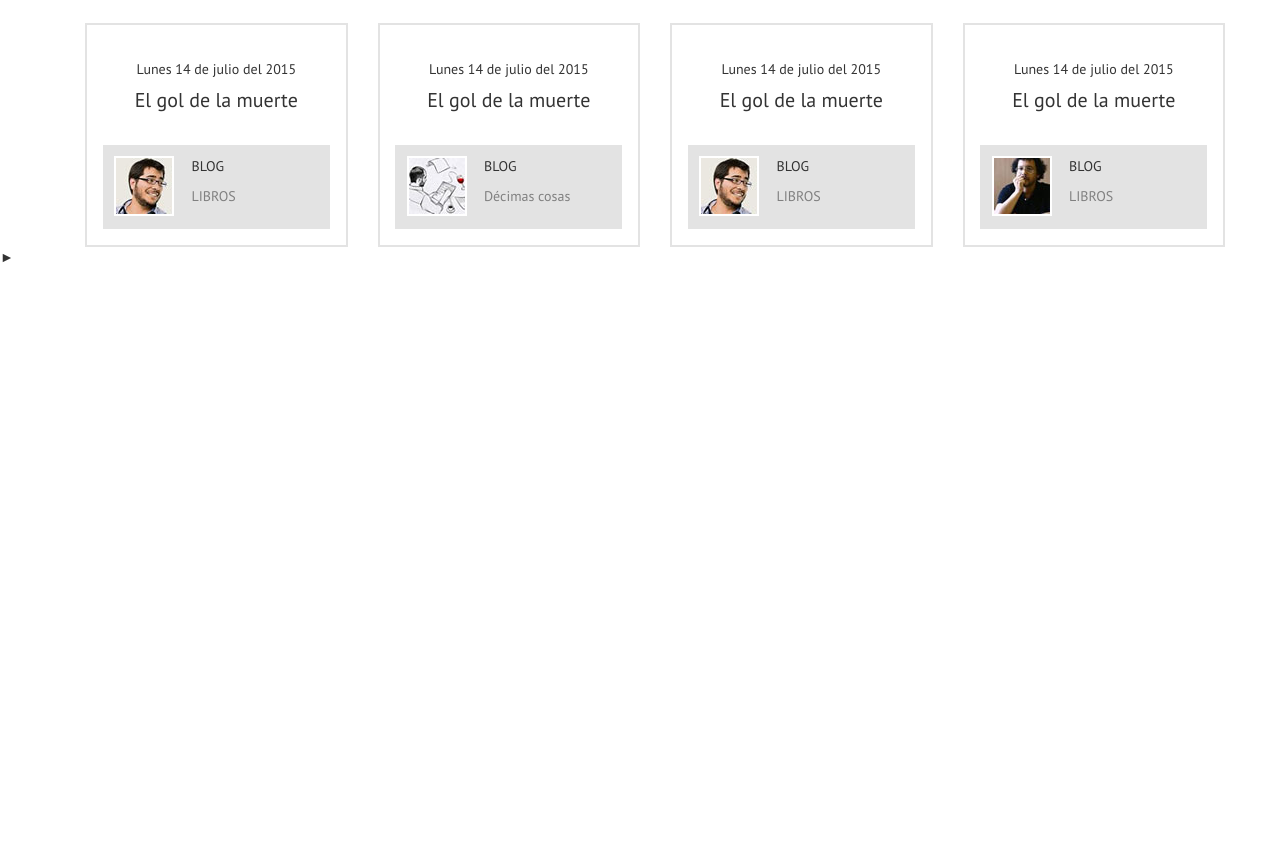
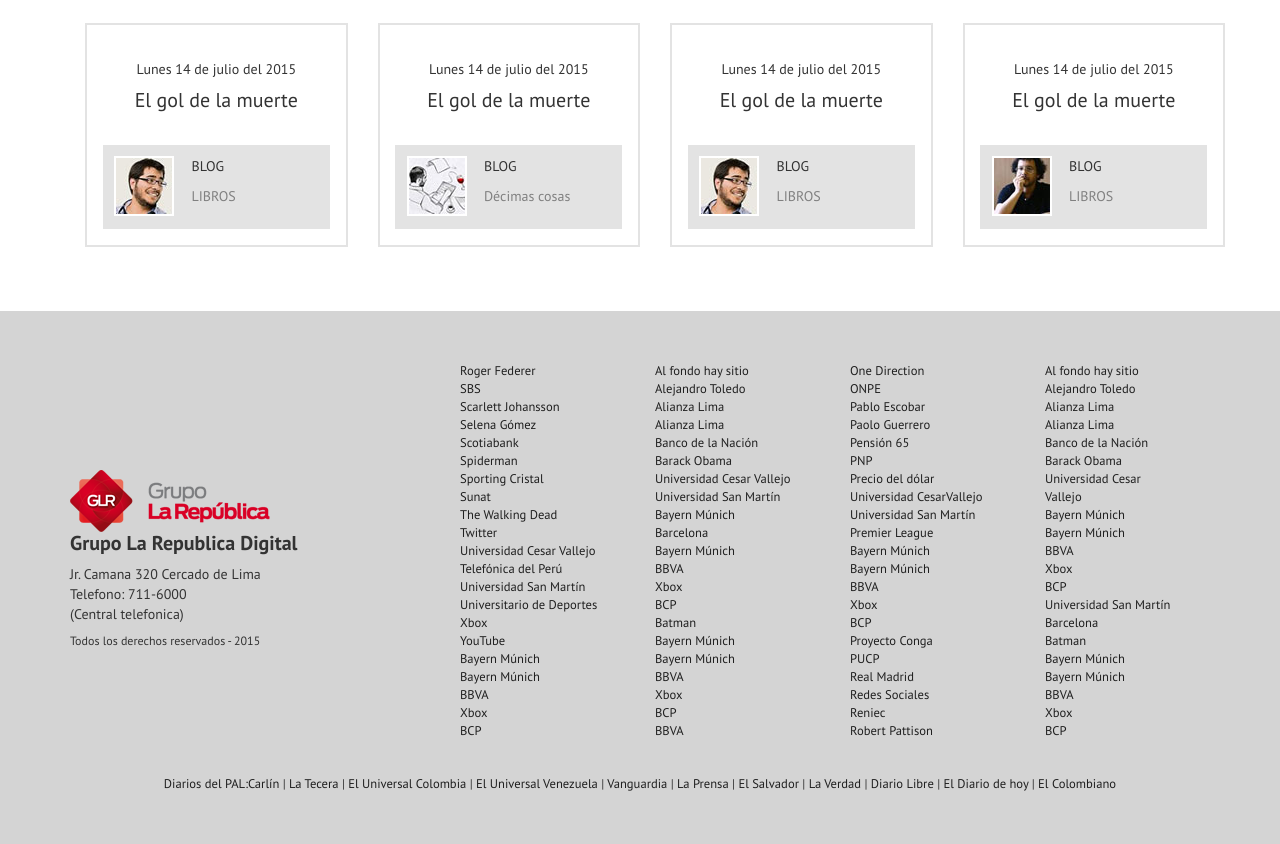
Before and after one commit to bluedem0n/republica, a plain HTML site: page blog.html in a window 1280 px wide. Shown: the part 1487-2331 px from the top of the page. Before the commit the page ends 1754 px from the top, so only its background shows below. Drawn offline with nearby package versions, Linux system fonts and the light colour scheme.

Commit message:
Incluyendo footer en Blog

```diff
--- a/blog.html
+++ b/blog.html
@@ -455,5 +455,127 @@
     </div>
     </section>
     </div>
-</body>
-►</html>
+    <footer>
+    <div class="container">
+        <div class="row">
+            <div class="col-md-4">
+                <img class="logo-footer" src="image/logo-grupo-la-republica.png" alt="La Republica">
+                <h4><b>Grupo La Republica Digital</b></h4>
+                <p>Jr. Camana 320 Cercado de Lima<br>
+                Telefono: 711-6000<br>
+                (Central telefonica)</p>
+                <h6>Todos los derechos reservados - 2015</h6>
+            </div>
+            <div class="col-md-2">
+                <a href="#">Roger Federer</a><br>
+                <a href="#">SBS</a><br>
+                <a href="#">Scarlett Johansson</a><br>
+                <a href="#">Selena Gómez</a><br>
+                <a href="#">Scotiabank</a><br>
+                <a href="#">Spiderman</a><br>
+                <a href="#">Sporting Cristal</a><br>
+                <a href="#">Sunat</a><br>
+                <a href="#">The Walking Dead</a><br>
+                <a href="#">Twitter</a><br>
+                <a href="#">Universidad Cesar Vallejo</a><br>
+                <a href="#">Telefónica del Perú</a><br>
+                <a href="#">Universidad San Martín</a><br>
+                <a href="#">Universitario de Deportes</a><br>
+                <a href="#">Xbox</a><br>
+                <a href="#">YouTube</a><br>
+                <a href="#">Bayern Múnich</a><br>
+                <a href="#">Bayern Múnich</a><br>
+                <a href="#">BBVA</a><br>
+                <a href="#">Xbox</a><br>
+                <a href="#">BCP</a><br>
+            </div>
+            <div class="col-md-2">
+                <a href="#">Al fondo hay sitio</a><br>
+                <a href="#">Alejandro Toledo</a><br>
+                <a href="#">Alianza Lima</a><br>
+                <a href="#">Alianza Lima</a><br>
+                <a href="#">Banco de la Nación</a><br>
+                <a href="#">Barack Obama</a><br>
+                <a href="#">Universidad Cesar Vallejo</a><br>
+                <a href="#">Universidad San Martín</a><br>
+                <a href="#">Bayern Múnich</a><br>
+                <a href="#">Barcelona</a><br>
+                <a href="#">Bayern Múnich</a><br>
+                <a href="#">BBVA</a><br>
+                <a href="#">Xbox</a><br>
+                <a href="#">BCP</a><br>
+                <a href="#">Batman</a><br>
+                <a href="#">Bayern Múnich</a><br>
+                <a href="#">Bayern Múnich</a><br>
+                <a href="#">BBVA</a><br>
+                <a href="#">Xbox</a><br>
+                <a href="#">BCP</a><br>
+                <a href="#">BBVA</a><br>
+            </div>
+            <div class="col-md-2">
+                <a href="#">One Direction</a><br>
+                <a href="#">ONPE</a><br>
+                <a href="#">Pablo Escobar</a><br>
+                <a href="#">Paolo Guerrero</a><br>
+                <a href="#">Pensión 65</a><br>
+                <a href="#">PNP</a><br>
+                <a href="#">Precio del dólar</a><br>
+                <a href="#">Universidad CesarVallejo</a><br>
+                <a href="#">Universidad San Martín</a><br>
+                <a href="#">Premier League</a><br>
+                <a href="#">Bayern Múnich</a><br>
+                <a href="#">Bayern Múnich</a><br>
+                <a href="#">BBVA</a><br>
+                <a href="#">Xbox</a><br>
+                <a href="#">BCP</a><br>
+                <a href="#">Proyecto Conga</a><br>
+                <a href="#">PUCP</a><br>
+                <a href="#">Real Madrid</a><br>
+                <a href="#">Redes Sociales</a><br>
+                <a href="#">Reniec</a><br>
+                <a href="#">Robert Pattison</a><br>
+            </div>
+            <div class="col-md-2">
+                <a href="#">Al fondo hay sitio</a><br>
+                <a href="#">Alejandro Toledo</a><br>
+                <a href="#">Alianza Lima</a><br>
+                <a href="#">Alianza Lima</a><br>
+                <a href="#">Banco de la Nación</a><br>
+                <a href="#">Barack Obama</a><br>
+                <a href="#">Universidad Cesar <br>Vallejo</a><br>
+                <a href="#">Bayern Múnich</a><br>
+                <a href="#">Bayern Múnich</a><br>
+                <a href="#">BBVA</a><br>
+                <a href="#">Xbox</a><br>
+                <a href="#">BCP</a><br>
+                <a href="#">Universidad San Martín</a><br>
+                <a href="#">Barcelona</a><br>
+                <a href="#">Batman</a><br>
+                <a href="#">Bayern Múnich</a><br>
+                <a href="#">Bayern Múnich</a><br>
+                <a href="#">BBVA</a><br>
+                <a href="#">Xbox</a><br>
+                <a href="#">BCP</a><br>
+            </div>
+            <div class="col-md-12 footer-nav">
+                <nav>
+                    <a href="#">Diarios del PAL:Carlín</a> |
+                    <a href="#">La Tecera</a> |
+                    <a href="#">El Universal Colombia</a> |
+                    <a href="#">El Universal Venezuela</a> |
+                    <a href="#">Vanguardia</a> |
+                    <a href="#">La Prensa</a> |
+                    <a href="#">El Salvador</a> |
+                    <a href="#">La Verdad</a> |
+                    <a href="#">Diario Libre</a> |
+                    <a href="#">El Diario de hoy</a> |
+                    <a href="#">El Colombiano</a>
+                </nav>
+            </div>
+        </div>
+    </div>
+</footer>
+		<script src="js/jquery.js"></script>
+		<script src="js/bootstrap.min.js"></script>
+	</body>
+</html>
--- a/css/common.css
+++ b/css/common.css
@@ -224,6 +224,7 @@ legend {
 /*footers*/
 
 footer {
+    margin-top: 5%;
     background-color: #d4d4d4;
     padding: 4% 0;
 }
```
